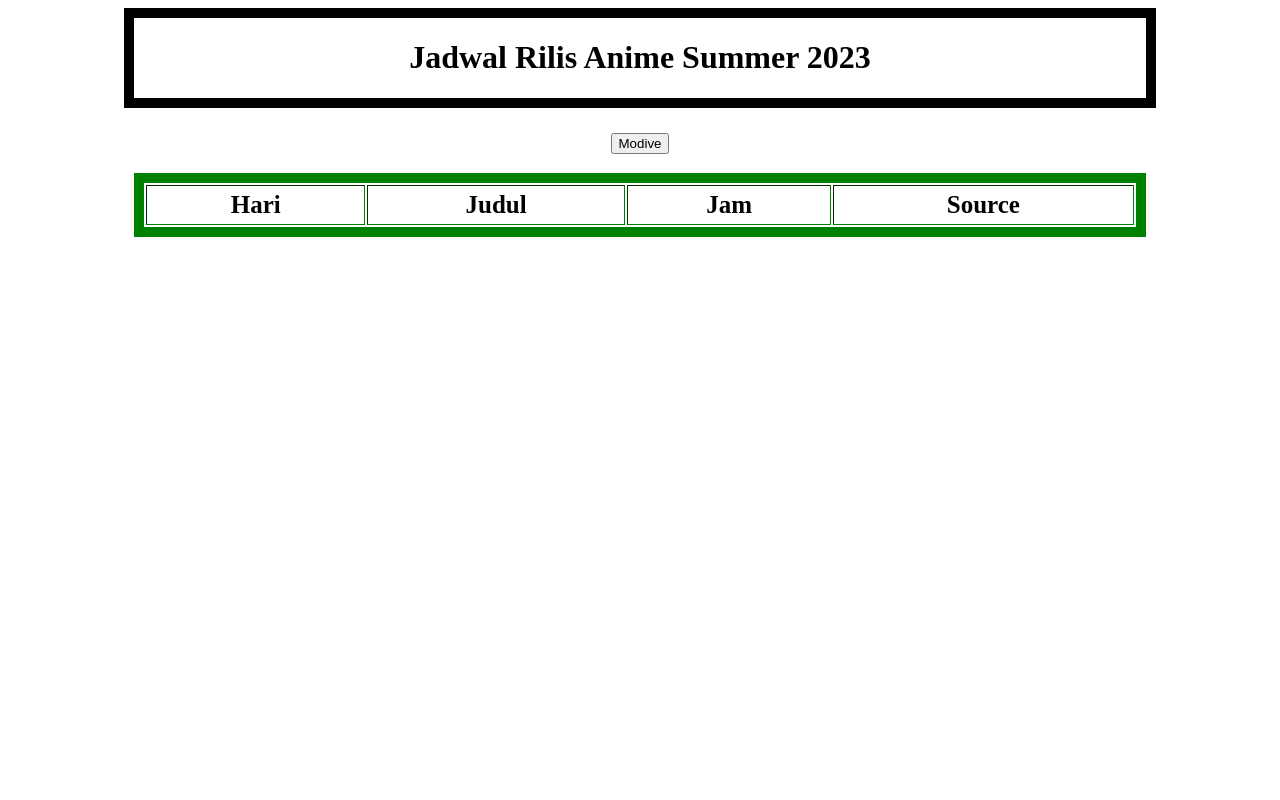
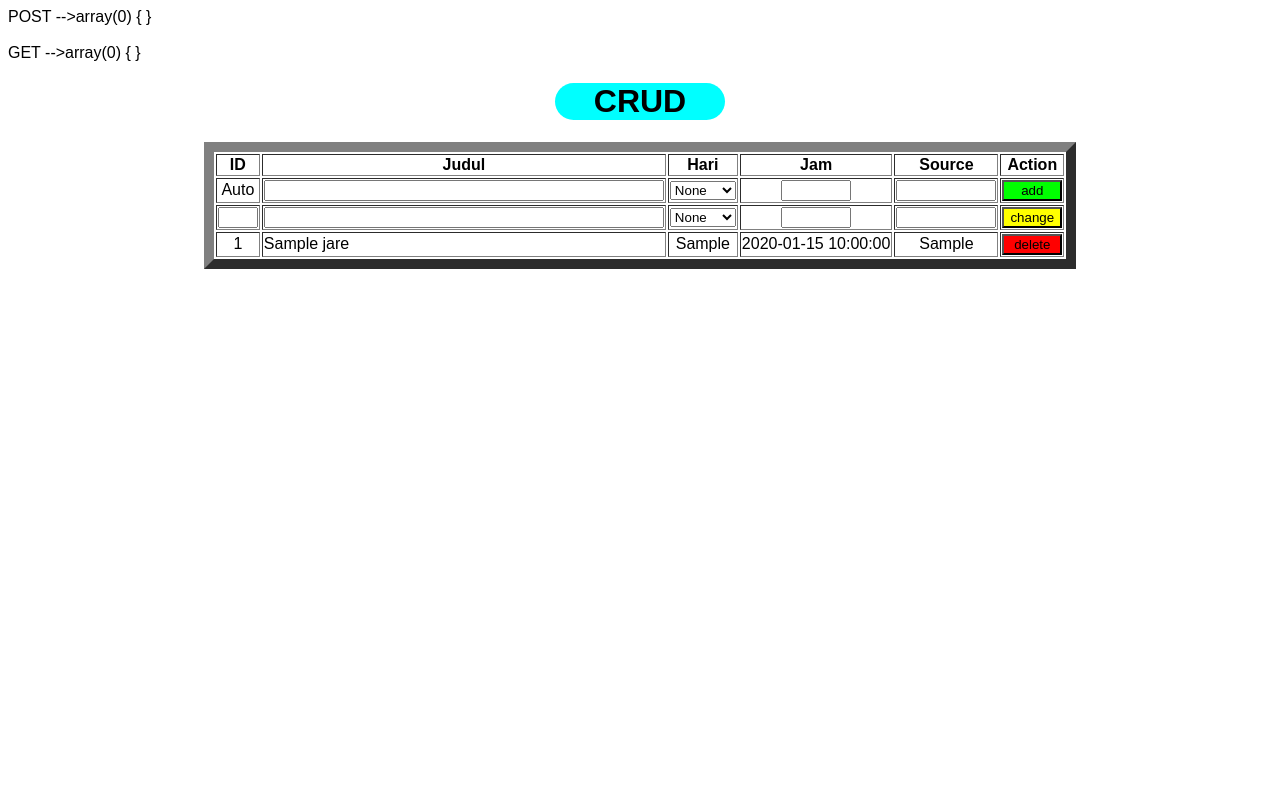
Before and after one commit to AndreSetiawan17/Web, a PHP site: page /jare/index.php in a window 1280 px wide. Run offline with PHP 8.4, Linux system fonts and the light colour scheme; tables that the repository leaves empty or names only in its code hold one stand-in row (values such as "Sample post"); data that the repository does not hold is empty.

Commit message:
Merapikan dan menyempurnakan crud

```diff
--- /dev/null
+++ b/jare/conf.php
@@ -0,0 +1,6 @@
+<?php
+$table_dbname = "jare";
+
+
+
+?>
--- /dev/null
+++ b/jare/crud.php
@@ -0,0 +1,55 @@
+<?php
+require __DIR__ . "/../koneksi.php";
+require __DIR__ . "/conf.php";
+
+function crud($data) {
+    global $table_dbname, $conn;
+    // Mengatasi input misal title jika lebih dari 255 ....| dan source jika lebih 20 ...
+    // Terlalu banyak perulanan, gunakan fungsi dan for loop(Later)
+
+    // Add
+    if ( isset($data["add"]) ) {
+        $title  = htmlspecialchars($data["title" ]);
+        $day    = htmlspecialchars($data["day"   ]);
+        $time   = htmlspecialchars($data["time"  ]);
+        $source = htmlspecialchars($data["source"]);
+
+
+        $query  = "INSERT INTO $table_dbname (title";
+        $queryv = "VALUES ('$title'";
+        if ($day == "None"     ) { $day    = ""; } //Jika nilai yang dimasukkan pengguna None maka nilai day akan dibuat null/tidak ada
+        if (strlen($day   ) > 0) { $query .= ",day "  ; $queryv .= ",'$day'"   ; }
+        if (strlen($time  ) > 0) { $query .= ",time"  ; $queryv .= ",'$time'"  ; }
+        if (strlen($source) > 0) { $query .= ",source"; $queryv .= ",'$source'"; }
+        $query .= ")"; $queryv .= ")";
+        $query .= $queryv;
+
+        mysqli_query($conn,$query);
+    }
+
+    // Update
+    elseif ( isset($data["change"]) ) {
+        $id = $data["id"];
+
+        $title  = htmlspecialchars($data["title" ]);
+        $day    = htmlspecialchars($data["day"   ]);
+        $time   = htmlspecialchars($data["time"  ]);
+        $source = htmlspecialchars($data["source"]);
+
+        $query = "UPDATE $table_dbname SET";
+        if ($day == "None"     ) { $day    = "";}
+        if (strlen($title ) > 0) { $query .= " title  = '$title' ,"; }
+        if (strlen($day   ) > 0) { $query .= " day    = '$day'   ,"; }
+        if (strlen($time  ) > 0) { $query .= " time   = '$time'  ,"; }
+        if (strlen($source) > 0) { $query .= " source = '$source',"; }
+
+        $query = rtrim($query,",") . " WHERE id = $id";
+        mysqli_query($conn,$query);
+    }
+
+    elseif ( isset($data["action"]) && $data["action"] == "delete" ) {
+        $id = $data["id"];
+        mysqli_query($conn,"DELETE FROM $table_dbname WHERE id = $id");
+    }
+}
+?>
--- a/jare/index.php
+++ b/jare/index.php
@@ -1,101 +1,102 @@
 <?php
+require __DIR__ . "/../function.php";
 require __DIR__ . "/../koneksi.php";
-require __DIR__ . "/../function.php";
+require "crud.php";
+require "conf.php";
 
-$data = extrax("SELECT * FROM jare");
+$days = ["None","Senin","Selasa","Rabu","Kamis","Jum'at","Sabtu","Minggu"];
+crud($_POST);
 
 
 
-
-
+echo "POST -->";var_dump($_POST);echo "<br><br>";echo "GET -->";var_dump($_GET);
 ?>
-
-
-
-<?php
-// Menentukan musim sesuai dengan bulan
-$musim = match (intval(date("n"))) {
-    3 , 4 , 5  => "Spring" ,
-    6 , 7 , 8  => "Summer" ,
-    9 , 10, 11 => "Fall"   ,
-    12, 1 , 2  => "Winter" ,
-    default    => "Error"  ,
-};?>
-<?php
-// Table strukture
-$days = ["Senin","Selasa","Rabu","Kamis","Jum'at","Sabtu","Minggu"];
-$count = [];
-foreach ( $data as $d ) {
-    $count[] = $days[$d["day"]]; }
-$count = array_count_values($count);
-
-$senin  = [];
-$selasa = [];
-$rabu   = [];
-$kamis  = [];
-$jumat  = [];
-$sabtu  = [];
-$minggu = [];
-
-foreach ( $data as $d ) {
-    if     ( $d["day"] == 0 ) { $senin [] = $d; }
-    elseif ( $d["day"] == 1 ) { $selasa[] = $d; }
-    elseif ( $d["day"] == 2 ) { $rabu  [] = $d; }
-    elseif ( $d["day"] == 3 ) { $kamis [] = $d; }
-    elseif ( $d["day"] == 4 ) { $jumat [] = $d; }
-    elseif ( $d["day"] == 5 ) { $sabtu [] = $d; }
-    elseif ( $d["day"] == 6 ) { $minggu[] = $d; }
-} $haries = [$senin, $selasa, $rabu, $kamis, $jumat, $sabtu, $minggu]; ?>
-
-
-
+<!--
+    Agar memastikan data yang ditampilkan adalah data yang terbaru,
+    penambilan data dari database harus berada dibagian yang paling bawah
+-->
+<?php $table = extrax("SELECT * FROM $table_dbname"); ?>
 <!DOCTYPE html>
 <html lang="en">
 <head>
     <meta charset="UTF-8">
     <meta http-equiv="X-UA-Compatible" content="IE=edge">
     <meta name="viewport" content="width=device-width, initial-scale=1.0">
-    <title>Jadwal rilis</title>
+    <title>Create, Update, Delete</title>
     <link rel="stylesheet" href="style.css">
 </head>
 <body>
+    <div class="header"><h1>CRUD</h1></div>
 
-    <div class="header"><h1>Jadwal Rilis Anime <?= $musim . " "; echo date("Y")?></h1></div>
+    <div class="container">
+        <table border="10px">
+            <tr>
+                <th class="tava">ID</th> <!-- tava -> Table Value -->
+                <th class="tava">Judul</th>
+                <th class="tava">Hari</th>
+                <th class="tava">Jam</th>
+                <th class="tava">Source</th>
+                <th class="tava">Action</th>
+            </tr>
 
-    <div class="content">
-        <div class="nav-but">
-            <h6><form action="crud/index.php" method="post"><button>Modive</button></form></h6>
-        </div>
+            <div class="add">
+                <form action="" method="post">
+                    <tr>
+                        <td><label for="id">Auto</label></td>
+                        <td><input  class="title"  type="text" name="title" required></td>
+                        <td>
+                            <select name="day" id="day">
+                                <?php foreach ( $days as $d ) : ?>
+                                    <option value="<?=$d?>"><?=$d?></option>
+                                <?php endforeach ?>
+                            </select>
+                        </td>
+                        <td><input  class="time"   type="text" name="time"  ></td>
+                        <td><input  class="source" type="text" name="source"></td>
+                        <td><button class="but-add" type="submit" name="add">add</button></td>
+                    </tr>
+                </form>
+            </div>
 
-        <div class="table">
-            <table border="10px">
-                <tr>
-                    <th class="tava">Hari</th> <!-- tava -> Table Value -->
-                    <th class="tava">Judul</th>
-                    <th class="tava">Jam</th>
-                    <th class="tava">Source</th>
-                </tr>
-
-                <?php foreach ( $haries as $dey) :?>
-                    <?php if ( count($dey) < 1 ) { continue;} ?>
-                    <tr><td rowspan="<?= count($dey) + 1?>"><?= $days[$dey[0]["day"]]; ?></td></tr>
-
-                    <?php if ( count($dey) > 0 ) {foreach ( $dey as $i ) { ?>
-                        <tr>
-                            <td class="title"><?= $i["title"]?></td>
-                            <td class="tava"><?php if ( isset($i["time"]) ) { echo $i["time"]; } else { echo "-"; } ?></td>
-                            <td class="tava"><?php if ( isset($i["source"]) ) { echo $i["source"]; } else { echo "-"; } ?></td>
-                        </tr>
-                    <?php }}?>
-                <?php endforeach ?>
-            </table>
-        </div>
+            <div class="change">
+                <form action="" method="post">
+                    <tr>
+                        <td><input  class="id"     type="text" name="id"    required></td>
+                        <td><input  class="title"  type="text" name="title" ></td>
+                        <td>
+                            <select name="day" id="day">
+                                <?php foreach ( $days as $d ) : ?>
+                                    <option value="<?=$d?>"><?=$d?></option>
+                                <?php endforeach ?>
+                            </select>
+                        </td>
+                        <td><input  class="time"   type="text" name="time"  ></td>
+                        <td><input  class="source" type="text" name="source"></td>
+                        <td><button class="but-change" type="submit" name="change">change</button></td>
+                    </tr>
+                </form>
+            </div>
 
 
-
-
-
-
+            <!-- Menampilkan Data -->
+            <?php if ( !empty($table) ) {?>
+                <?php foreach ( $table as $dt ) :?>
+                    <form action="" method="post">
+                        <tr>
+                            <td><?=              $dt["id"    ] ?></td>
+                            <td class="title"><?=$dt["title" ] ?></td>
+                            <td><?php if ( isset($dt["day"   ]) ) { echo $dt["day"   ]; } else { echo "-"; } ?></td>
+                            <td><?php if ( isset($dt["time"  ]) ) { echo $dt["time"  ]; } else { echo "-"; } ?></td>
+                            <td><?php if ( isset($dt["source"]) ) { echo $dt["source"]; } else { echo "-"; } ?></td>
+                            <input type="hidden" name="action" value="delete">
+                            <input type="hidden" name="id" value="<?= $dt["id"] ?>">
+                            <td><button class="but-del" type="submit" name="delete">delete</button></td>
+                        </tr>
+                    </form>
+                <?php endforeach ?>
+                <!-- Jika tidak ada item didalam database -->
+                <?php } else { echo "<tr><td colspan=6><h1 class=note>Empty</h5></td></tr>"; } ?>
+        </table>
     </div>
 </body>
 </html>
--- a/jare/style.css
+++ b/jare/style.css
@@ -1,43 +1,50 @@
-.cf:before,.cf:after {content: " ";display: table;}.cf:after {clear: both;}.cf {*zoom: 1;}
+body { font-family: Arial, Helvetica, sans-serif;}
+
+.note {
+    background-color: red;
+    margin: auto;
+    padding: 20px;
+}
+
+p {
+    margin: 0;
+    width: 400px;
+}
 
 
 .header {
-    border: 10px solid black;
+    background-color: aqua;
     text-align: center;
     margin: auto;
-    width: 80%;
-    margin-bottom: 10px;
+    width: 170px;
+    border-radius: 20px;
 }
 
-.table {
-    margin-top: 20px;
+
+
+.container table {
+    text-align: center;
+    margin: auto;
 }
 
-.table table {
-    border: 10px solid green;
-    text-align: center;
-    margin: auto;
-    margin-top: 10px;
-    font-size: 25px;
-    width: 80%;
-}
-
-.table table .title {
+.container .title {
     text-align: left;
 }
 
-.table table td {
-    padding: 5px;
-}
 
-.tava {
-    padding: 5px;
-}
+button { width: 100%; }
+.but-del    { background-color: red; }
+.but-add    { background-color: lime; }
+.but-change { background-color: yellow; }
 
-.nav-but {
-    /* background-color: aqua; */
-    text-align: center;
-    margin: auto;
-    width: 100px;
-    height: 20px;
-}
+
+/* input {
+    background-color: aqua;
+} */
+
+
+input.id    { width: 40px;  }
+input.title { width: 400px;  }
+input.day   { width: 80px;  }
+input.time  { width: 70px;  }
+input.source{ width: 100px; }
```
Also changed, not shown: .gitignore/main.php (deleted, +0 -59 lines), jare/.trash/index.php (added, +101 -0 lines), jare/.trash/style.css (added, +43 -0 lines), jare/crud/index.php (deleted, +0 -93 lines), jare/crud/style.css (deleted, +0 -35 lines), jare/main.php (deleted, +0 -17 lines), main.php (added, +11 -0 lines), vm/index.html (deleted, +0 -33 lines), vm/style.css (deleted), 2 other files.
